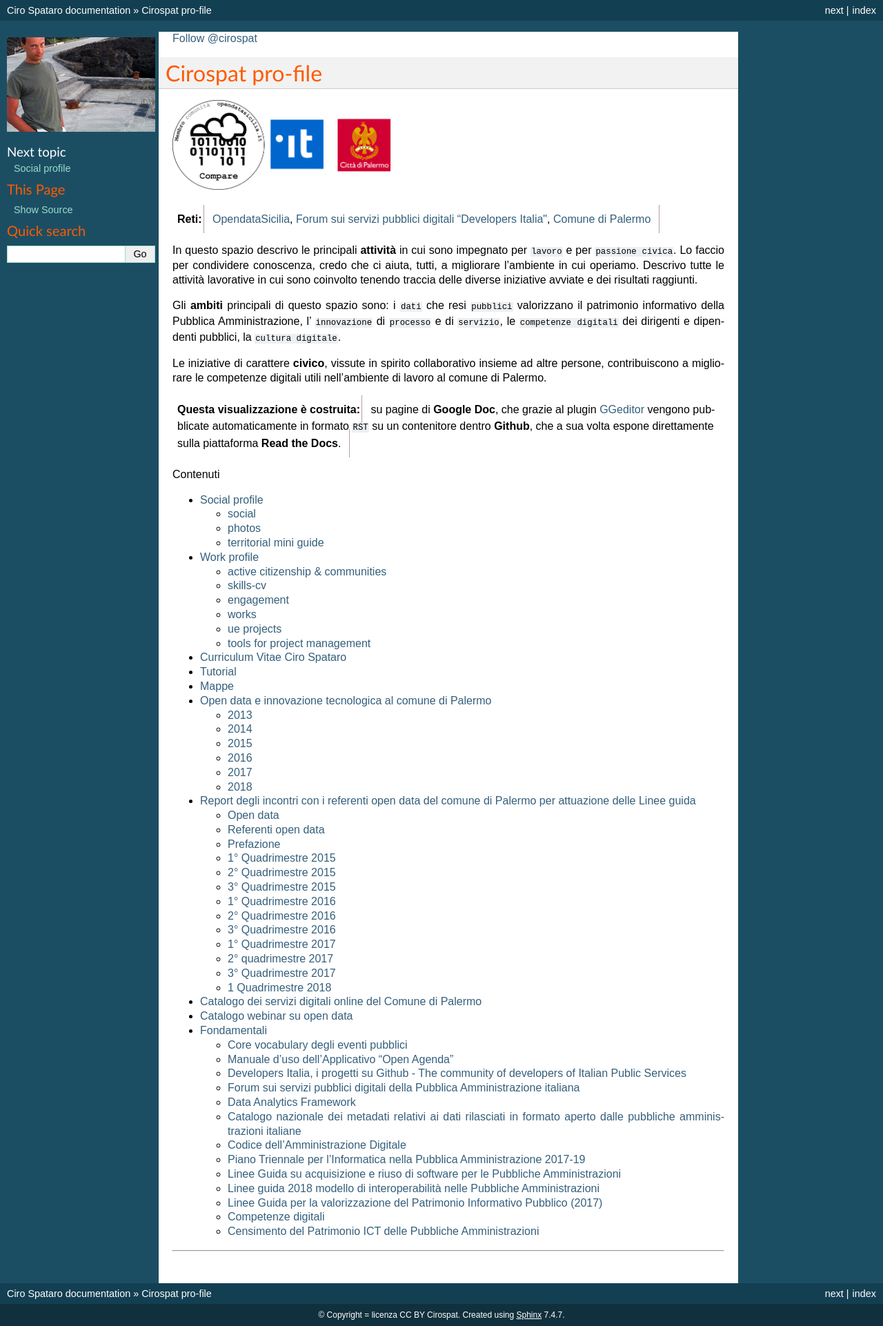
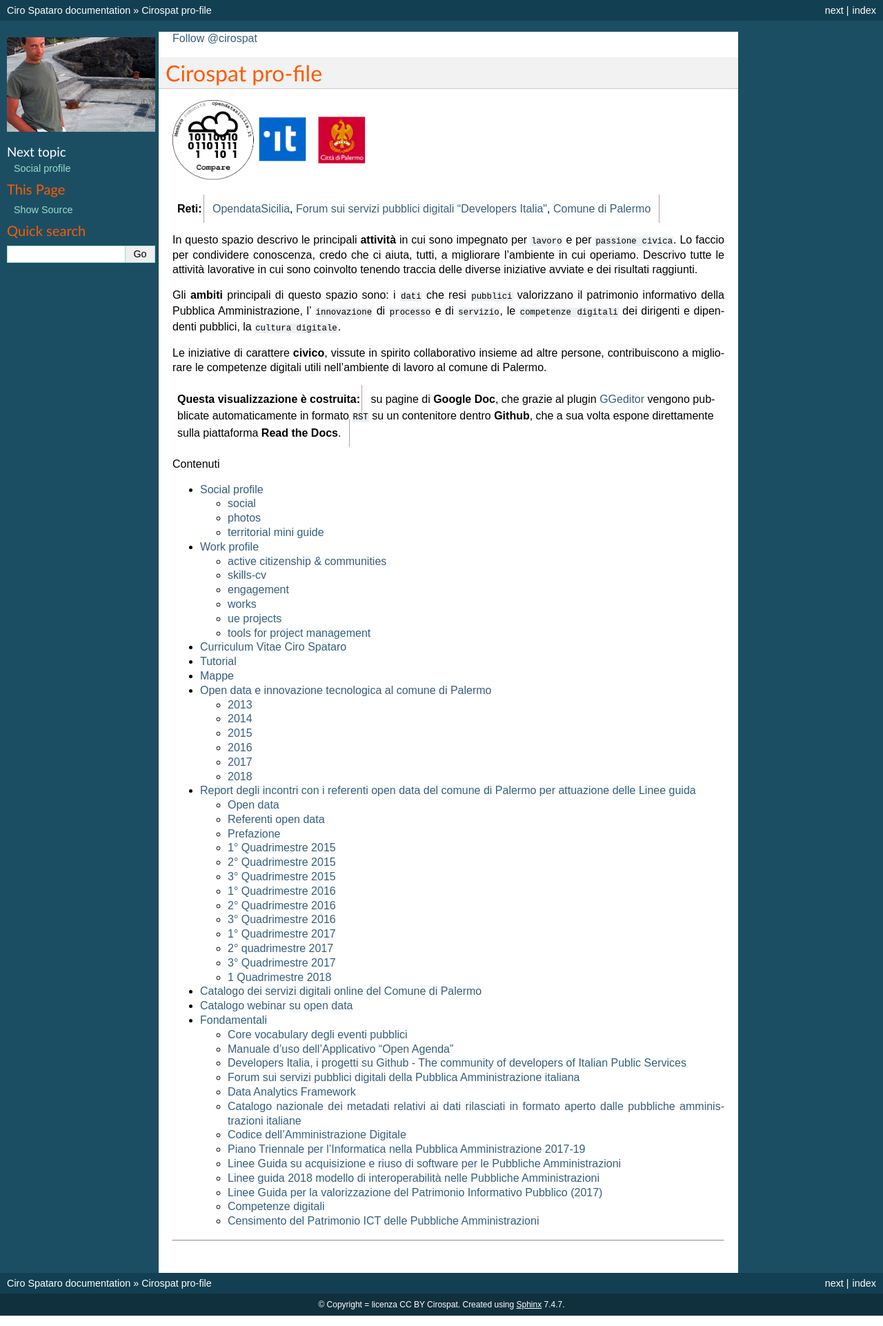
Before and after one commit to cirospat/rtd-schematipo, a Sphinx documentation site: the page built from docs/index.rst, in a window 1280 px wide. Shown: the whole page at 69% size. Built offline with Sphinx 7.4.7, drawn with Linux system fonts in a browser that asks for light colours; comment, search, counter and statistics services are not loaded.

Commit message:
Google Docs reST Editor@2018-5-8 7:2:28

```diff
--- a/docs/index.rst
+++ b/docs/index.rst
@@ -108,5 +108,5 @@ Le iniziative di carattere \ |STYLE2|\ , vissute in spirito collaborativo insiem
 
 
 .. |IMG1| image:: static/index_1.png
-   :height: 132 px
-   :width: 317 px
+   :height: 117 px
+   :width: 280 px
```
